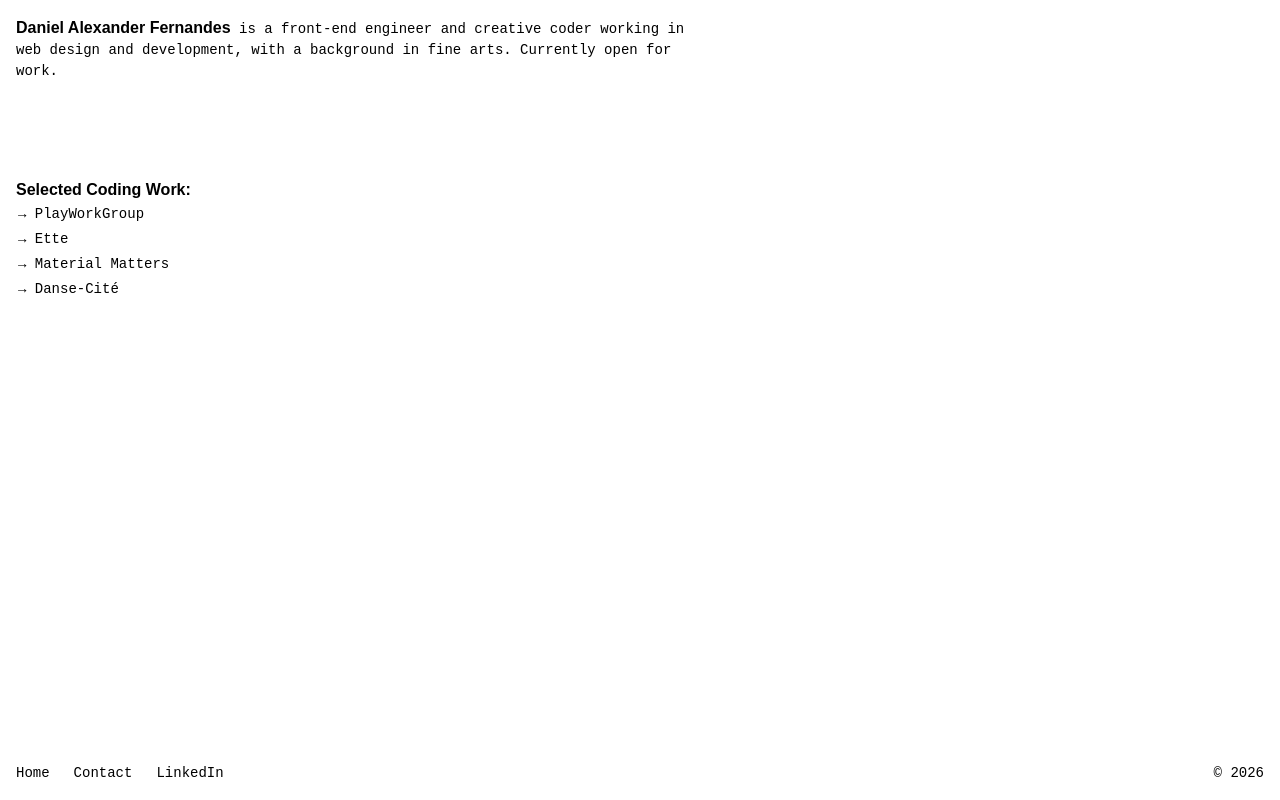
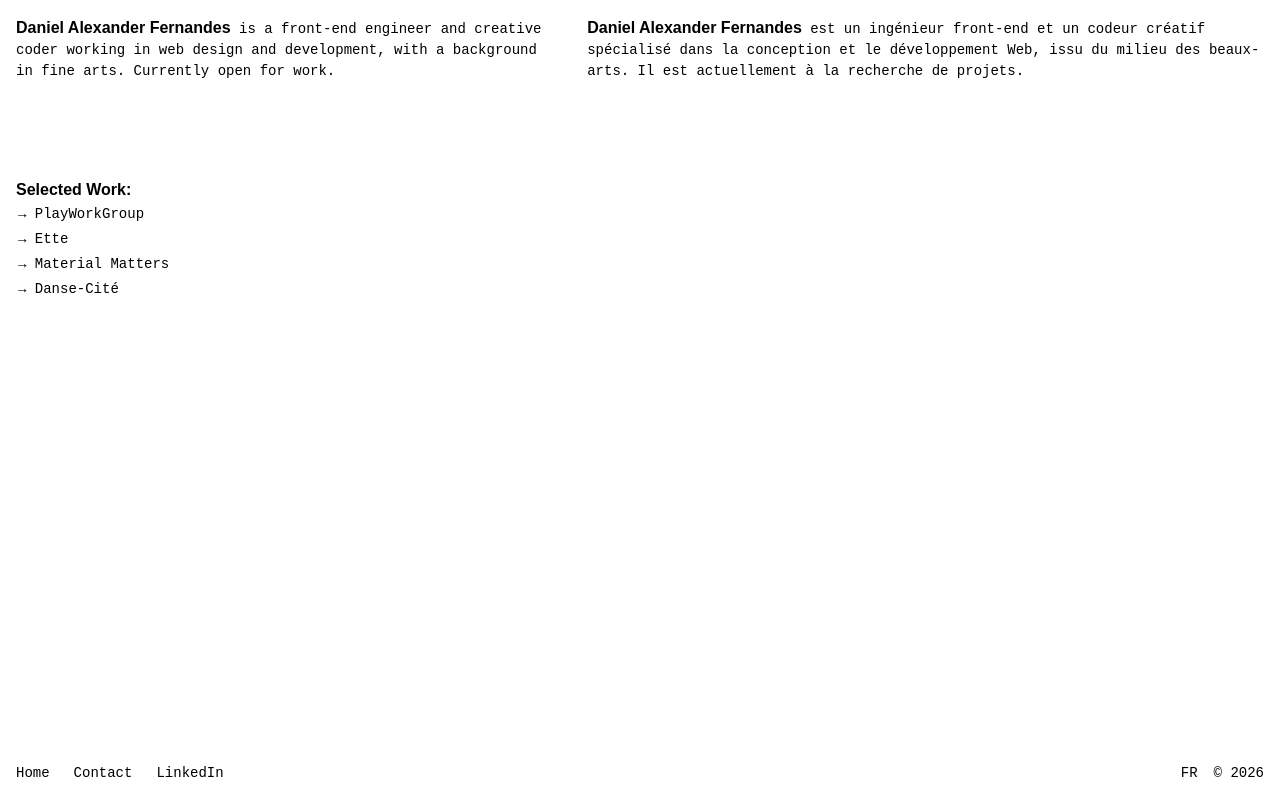
Before and after one commit to dannylonglegs/daf, a React (Vite) app: page / in a window 1280 px wide. Built offline with nearby package versions, Linux system fonts and the light colour scheme.

Commit message:
Add internationalization

```diff
--- a/src/components/Footer.tsx
+++ b/src/components/Footer.tsx
@@ -1,8 +1,9 @@
 import { Link } from "react-router-dom";
 import { randomNumbers } from "../lib/functions";
 import { useState } from "react";
+import LanguageSwitch from "./LanguageSwitch";
 
-const linkClasses = "hover:bg-red-500 hover:text-white transition-all";
+const linkClasses = "hover:bg-red-500 hover:text-sky-200 transition-all";
 
 type FooterLink = {
   to: string;
@@ -42,7 +43,10 @@ export const Footer = () => {
           );
         })}
       </nav>
-      <p className="hidden md:block my-auto">&copy; {new Date().getFullYear()}</p>
+      <div className="flex flex-row gap-x-4">
+        <LanguageSwitch />
+        <p className="hidden md:block my-auto">&copy; {new Date().getFullYear()}</p>
+      </div>
     </footer>
   );
 };
--- /dev/null
+++ b/src/components/LanguageSwitch.tsx
@@ -0,0 +1,17 @@
+import { useLocale } from "../lib/useLocale";
+
+export default function LanguageSwitch() {
+  const { locale, setLocale } = useLocale();
+
+  const toggle = () => setLocale(locale === "en" ? "fr" : "en");
+
+  return (
+    <button
+      type="button"
+      onClick={toggle}
+      className="hover:cursor-pointer hover:bg-blue-500 hover:text-white transition-all"
+    >
+      {locale === "en" ? "FR" : "EN"}
+    </button>
+  );
+}
--- a/src/components/WorkNav.tsx
+++ b/src/components/WorkNav.tsx
@@ -2,9 +2,10 @@ import { motion } from "framer-motion";
 import { NavLink } from "react-router-dom";
 import { randomNumbers } from "../lib/functions";
 import { useState } from "react";
+import { useLocale } from "../lib/useLocale";
 
 const linkClasses =
-  "relative inline-block whitespace-nowrap z-20 p-0.5 transform hover:bg-blue-500 hover:text-white transition-all duration-200 cursor-pointer mr-3";
+  "relative inline-block whitespace-nowrap z-20 p-0.5 transform hover:bg-stone-400 hover:text-yellow-200 transition-all duration-200 cursor-pointer mr-3";
 
 const workLinks = [
   // { to: "/maggie-peach", label: "Maggie Peach" },
@@ -16,6 +17,7 @@ const workLinks = [
 
 export default function WorkNav() {
   const [numbers] = useState<number[]>(() => randomNumbers(workLinks.length));
+  const { t } = useLocale();
 
   return (
     <motion.div layout layoutId="worknav" className="flex flex-row justify-between">
@@ -25,7 +27,7 @@ export default function WorkNav() {
           // initial={{ opacity: 0, y: 0 }}
           // animate={{ opacity: 1, y: 0 }}
           // transition={{ delay: 1, duration: 0.5, ease: "easeOut" }}
-        >Selected Coding Work:</motion.h1>
+        >{t("home.selectedWork")}</motion.h1>
         {workLinks.map(({ to, label }, i) => (
           <NavLink
             key={to}
--- /dev/null
+++ b/src/lib/LocaleContext.tsx
@@ -0,0 +1,10 @@
+import { createContext } from "react";
+import type { Locale, TranslationKey } from "./i18n";
+
+export type LocaleContextValue = {
+  locale: Locale;
+  setLocale: (l: Locale) => void;
+  t: (key: TranslationKey) => string;
+};
+
+export const LocaleContext = createContext<LocaleContextValue | null>(null);
--- /dev/null
+++ b/src/lib/LocaleProvider.tsx
@@ -0,0 +1,24 @@
+import { useState, useMemo } from "react";
+import type { ReactNode } from "react";
+import { translate, type Locale } from "./i18n";
+import { LocaleContext } from "./LocaleContext";
+
+export function LocaleProvider({ children }: { children: ReactNode }) {
+  const [locale, setLocale] = useState<Locale>(
+    () => (localStorage.getItem("locale") as Locale) || "en"
+  );
+
+  const value = useMemo(
+    () => ({
+      locale,
+      setLocale: (l: Locale) => {
+        localStorage.setItem("locale", l);
+        setLocale(l);
+      },
+      t: (key: Parameters<typeof translate>[1]) => translate(locale, key),
+    }),
+    [locale]
+  );
+
+  return <LocaleContext.Provider value={value}>{children}</LocaleContext.Provider>;
+}
--- /dev/null
+++ b/src/lib/i18n.ts
@@ -0,0 +1,19 @@
+export type Locale = "en" | "fr";
+const dictionaries = {
+  en: {
+    "home.tagline": "is a front-end engineer and creative coder working in web design and development, with a background in fine arts. Currently open for work.",
+    "home.selectedWork": "Selected Work:",
+    "footer.contact": "Contact",
+  },
+  fr: {
+    "home.tagline": "est un développeur front-end et codeur créatif travaillant en design web, avec un parcours en beaux-arts. Actuellement disponible.",
+    "home.selectedWork": "Travaux Sélectionnés :",
+    "footer.contact": "Contact",
+  },
+} satisfies Record<Locale, Record<string, string>>;
+
+export type TranslationKey = keyof (typeof dictionaries)["en"];
+
+export function translate(locale: Locale, key: TranslationKey): string {
+  return dictionaries[locale][key] ?? dictionaries.en[key] ?? key;
+}
--- /dev/null
+++ b/src/lib/useLocale.ts
@@ -0,0 +1,9 @@
+// src/lib/useLocale.ts
+import { useContext } from "react";
+import { LocaleContext } from "./LocaleContext";
+
+export function useLocale() {
+  const ctx = useContext(LocaleContext);
+  if (!ctx) throw new Error("useLocale must be used within LocaleProvider");
+  return ctx;
+}
--- a/src/main.tsx
+++ b/src/main.tsx
@@ -5,14 +5,19 @@ import AnimatedRoutes from "./AnimatedRoutes";
 // import GifOverlay from "./GifOverlay";
 import { MouseProvider } from "./context/MouseContext";
 import "./index.css";
+import { LocaleProvider } from "./lib/LocaleProvider";
 
 createRoot(document.getElementById("root")!).render(
   <StrictMode>
+
       <BrowserRouter>
+      <LocaleProvider>
       <MouseProvider>
         {/* <GifOverlay /> */}
         <AnimatedRoutes />
       </MouseProvider>
+      </LocaleProvider>
       </BrowserRouter>
+
   </StrictMode>
 );
--- a/src/pages/Home.tsx
+++ b/src/pages/Home.tsx
@@ -16,8 +16,9 @@ export default function Home() {
         >
           <img className=" md:max-w-[25%] transition-all duration-200 cursor-pointer" src="/daf-copy.jpg" alt="Header Image" />
         </motion.header> */}
+        <div className="flex flex-row gap-x-8">
           <motion.p
-          className=" mb-24 max-w-[700px]"
+            className=" mb-12"
             initial={{ opacity: 0, y: 0 }}
             animate={{ opacity: 1, y: 0 }}
             exit={{ opacity: 0, y: 0 }}
@@ -31,6 +32,21 @@ export default function Home() {
               is a front-end engineer and creative coder working in web design and
               development, with a background in fine arts. Currently open for work.
           </motion.p>
+          <motion.p
+            className=" mb-24 max-w-[700px]"
+            initial={{ opacity: 0, y: 0 }}
+            animate={{ opacity: 1, y: 0 }}
+            exit={{ opacity: 0, y: 0 }}
+            transition={{ delay: 0.75, duration: 0.5, ease: "easeOut" }}
+          >
+              <span
+              style={{ '--tw-rotate': `${numbers[1]}deg` } as React.CSSProperties}
+              className={`hover:bg-blue-500 hover:cursor-wait hover:rotate-[var(--tw-rotate)] hover:text-white inline-block transition-all duration-200`}>
+                <h1 className="font-bold">Daniel Alexander Fernandes</h1>
+              </span>{" "}
+               est un ingénieur front-end et un codeur créatif spécialisé dans la conception et le développement Web, issu du milieu des beaux-arts. Il est actuellement à la recherche de projets.
+          </motion.p>
+        </div>
         <WorkNav />
       </div>
   );
```
Lines whose indentation alone changed are shown as unchanged.
